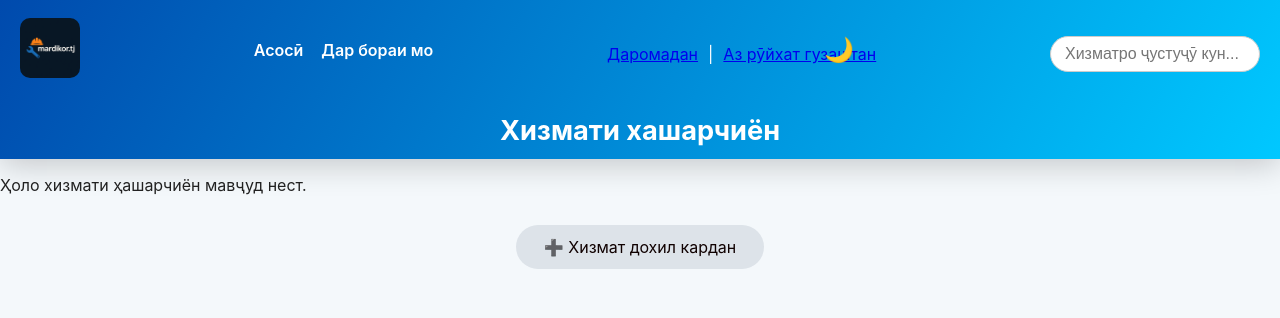
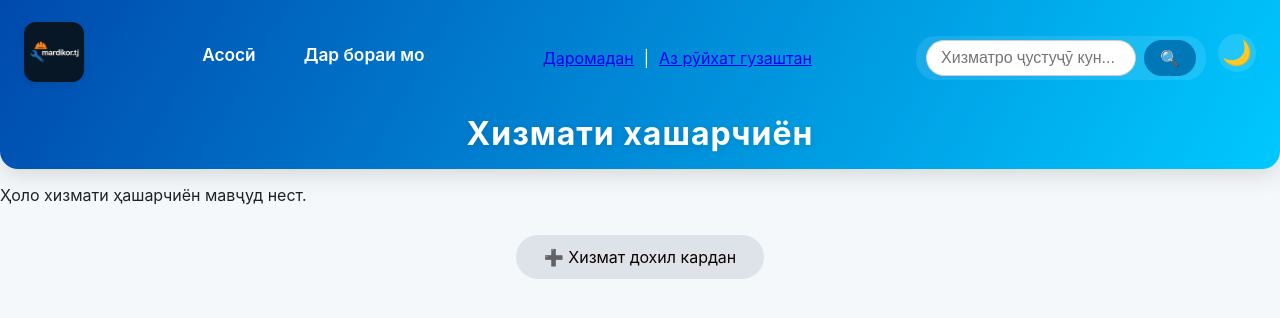
Before and after one commit to rayhona-jalilova/mardikor.tj, a Django app: page /xasharchi/ in a window 1280 px wide. Shown: the top 318 px of the page. Run offline with Django 5.2, Linux system fonts and the light colour scheme; data comes from the database, SQL or seed files in the repository; both versions use the stored data as it was after the commit.

Commit message:
chanched

```diff
--- a/templates/xizmatlar/xasharchi.html
+++ b/templates/xizmatlar/xasharchi.html
@@ -36,7 +36,7 @@
         <form method="get" action="" class="search-form">
 
             <input type="text" name="qidiruv" placeholder="Хизматро ҷустуҷӯ кун..." value="{{ qidiruv }}">
-
+            <button type="submit">🔍</button>
         </form>
         <button id="mode-toggle">🌙/☀️</button>
     </header>
@@ -51,7 +51,7 @@
             <h3>{{ xizmat.nomi }}</h3>
 
             <p>{{ xizmat.tavsif }}</p>
-            <p>Нарх: {{ xizmat.narx }}</p>
+            <p>Нарх: {{ xizmat.narx }} сомонӣ</p>
 
             <a href="{% url 'service_detail' xizmat.id %}" class="btn">Тавсиф додан</a>
             <button id="contact-btn-{{ xizmat.id }}" class="contact-button" data-modal="contact-modal-{{ xizmat.id }}">Фармоиш додан/ Тамос</button>
--- a/xizmatlar/static/xizmatlar/xasharchi.css
+++ b/xizmatlar/static/xizmatlar/xasharchi.css
@@ -7,20 +7,56 @@ body {
     color: #222;
 }
 
+body.light-mode {
+    background: #f4f8fb;
+    color: #222;
+}
+
+body.dark-mode {
+    background: #181c24;
+    color: #e0e0e0;
+}
+
+body.dark-mode header {
+    background: linear-gradient(120deg, #232946, #005f87);
+    color: #fff;
+}
+
+body.dark-mode .service-item {
+    background: #232946;
+    color: #e0e0e0;
+}
+
+body.dark-mode .modal-content {
+    background: #232946;
+    color: #e0e0e0;
+}
+
+body.dark-mode .btn,
+body.dark-mode .contact-button {
+    background-color: #005f87;
+}
+
+body.dark-mode .btn:hover,
+body.dark-mode .contact-button:hover {
+    background-color: #0077b6;
+}
 
 
 /* Header styles */
 
+/* Header styles */
 header {
     display: flex;
     flex-wrap: wrap;
     align-items: center;
     justify-content: space-between;
-    gap: 20px;
-    padding: 18px 20px 12px 20px;
-    background: linear-gradient(120deg, #004aad, #00c8ff);
-    color: white;
-    box-shadow: 0 6px 30px rgba(0, 0, 0, 0.2);
+    gap: 18px;
+    padding: 22px 24px 16px 24px;
+    background: linear-gradient(120deg, #004aad 0%, #00c8ff 100%);
+    color: #fff;
+    border-radius: 0 0 18px 18px;
+    box-shadow: 0 6px 24px rgba(0, 0, 0, 0.13);
     position: relative;
 }
 
@@ -30,12 +66,13 @@ header {
 
 .gif-logo img {
     width: 60px;
-    border-radius: 10px;
+    border-radius: 12px;
+    box-shadow: 0 2px 8px rgba(0,0,0,0.10);
 }
 
 .nav-links {
     display: flex;
-    gap: 18px;
+    gap: 20px;
     flex-wrap: wrap;
 }
 
@@ -43,20 +80,27 @@ header {
     color: #fff;
     text-decoration: none;
     font-weight: 600;
-    font-size: 1rem;
-    transition: text-decoration 0.2s;
+    font-size: 1.08rem;
+    padding: 6px 14px;
+    border-radius: 8px;
+    transition: background 0.2s, color 0.2s;
 }
 
 .nav-links a:hover {
-    text-decoration: underline;
+    background: rgba(255,255,255,0.18);
+    color: #ffe066;
 }
 
 header h1 {
     flex: 1 1 100%;
     text-align: center;
-    margin: 12px 0 0 0;
-    font-size: 1.7rem;
+    margin: 10px 0 0 0;
+    font-size: 2rem;
+    font-weight: 700;
+    letter-spacing: 1px;
     order: 2;
+    color: #fff;
+    text-shadow: 0 2px 8px rgba(0,0,0,0.10);
 }
 
 .user-info, .auth-links {
@@ -87,6 +131,10 @@ header h1 {
     margin-top: 8px;
     display: flex;
     gap: 8px;
+    background: rgba(255,255,255,0.10);
+    border-radius: 20px;
+    padding: 4px 10px;
+    margin-right: 50px;
 }
 
 .search-form input {
@@ -96,6 +144,8 @@ header h1 {
     font-size: 1rem;
     outline: none;
     width: 180px;
+    background: #fff;
+    color: #222;
 }
 
 .search-form button {
@@ -113,33 +163,27 @@ header h1 {
     background: #005f87;
 }
 
-.xizmat-nohiya {
-    font-size: 10px;
-    color: #1a202c;
-    margin-bottom: 5px;
-    font-weight: 600;
-    background: linear-gradient(90deg, #e0f0ff, #f4f9ff);
-    padding: 5px 5px;
-    border-left: 5px solid #0d6efd;
-    border-radius: 10px;
-    box-shadow: 0 2px 5px rgba(0,0,0,0.05);
-    transition: all 0.3s ease;
+#mode-toggle {
+    position: absolute;
+    right: 24px;
+    top: 34px;
+    font-size: 1.5rem;
+    background: rgba(255,255,255,0.13);
+    border: none;
+    color: #fff;
+    border-radius: 50%;
+    width: 38px;
+    height: 38px;
+    cursor: pointer;
+    transition: background 0.2s;
+    display: flex;
+    align-items: center;
+    justify-content: center;
 }
 
-.xizmat-nohiya:hover {
-    background: linear-gradient(90deg, #d0eaff, #e6f5ff);
-    border-left-color: #0b5ed7;
-}
-
-#mode-toggle {
-    position: absolute;
-    right: 420px;
-    top: 35px;
-    font-size: 1.5rem;
-    background: none;
-    border: none;
-    color: #fff;
-    cursor: pointer;
+#mode-toggle:hover {
+    background: #ffe066;
+    color: #004aad;
 }
 
 /* Responsive header */
```
Also changed, not shown: xizmatlar/static/xizmatlar/xizmatlar_royxati.css (+9 -3 lines), db.sqlite3, media/xizmatlar_rasmlar/8CkcKYkamKtIpSSONWyPFVOeqdf.jpg (added), media/xizmatlar_rasmlar/8T1sARsJzGRwlWUtwbeUqAnVpLe.jpg (added).
